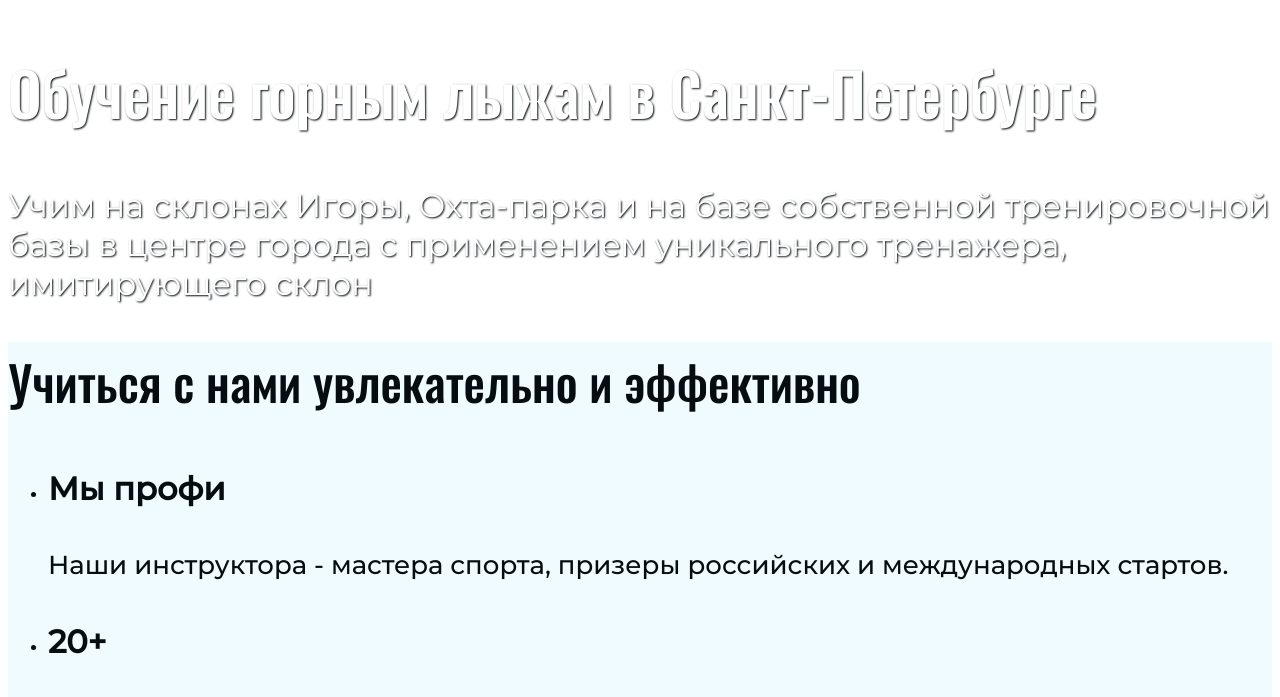
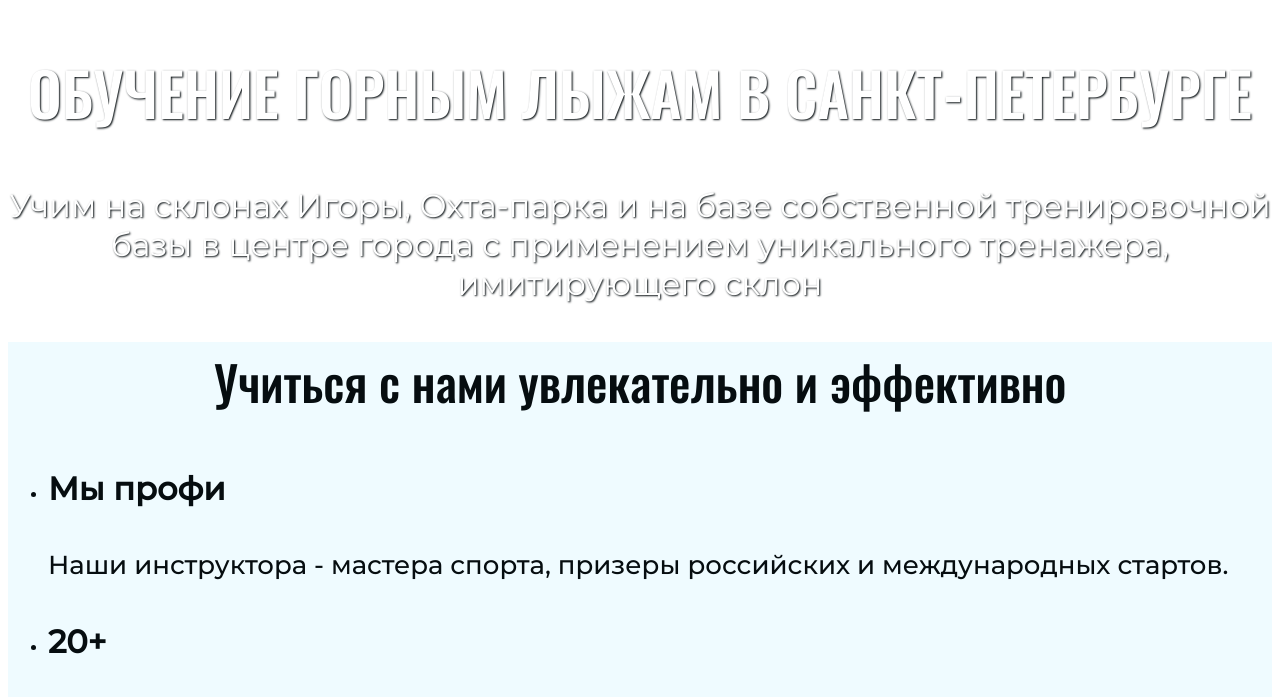
Before and after one commit to irinapyanova/ski-school-pyanova, a plain HTML site: page index.html in a window 1280 px wide. Shown: the part 71-768 px from the top of the page. Drawn offline with Linux system fonts and the light colour scheme.

Commit message:
Изменение позиции текста

```diff
--- a/styles/styles.css
+++ b/styles/styles.css
@@ -55,12 +55,14 @@ a {
 /* about */
 .about {
   text-shadow: 1px 1px 2px #060d10;
+  text-align: center;
 }
 .about-title {
   font-family: "Oswald", sans-serif;
   font-weight: 500;
   font-size: 60px;
   line-height: 89px;
+  text-transform: uppercase;
 }
 .about-text {
   font-size: 32px;
@@ -76,6 +78,7 @@ a {
   font-weight: 500;
   font-size: 48px;
   line-height: 80px;
+  text-align: center;
 }
 .advantages-headline {
   font-size: 32px;
@@ -86,6 +89,9 @@ a {
   line-height: 36px;
 }
 /* lead */
+.lead {
+  text-align: center;
+}
 .lead-title {
   font-family: "Oswald", sans-serif;
   font-weight: 500;
```
